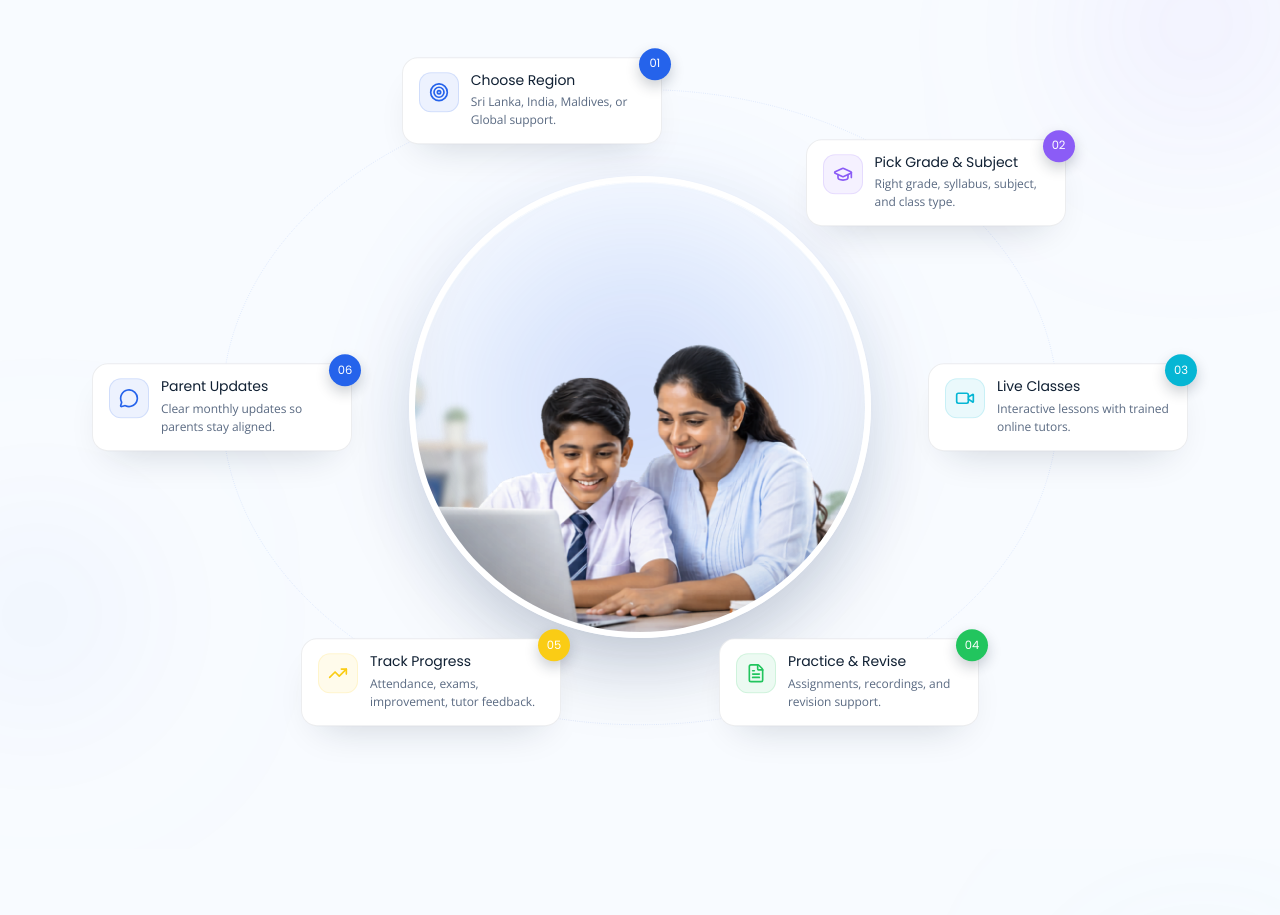
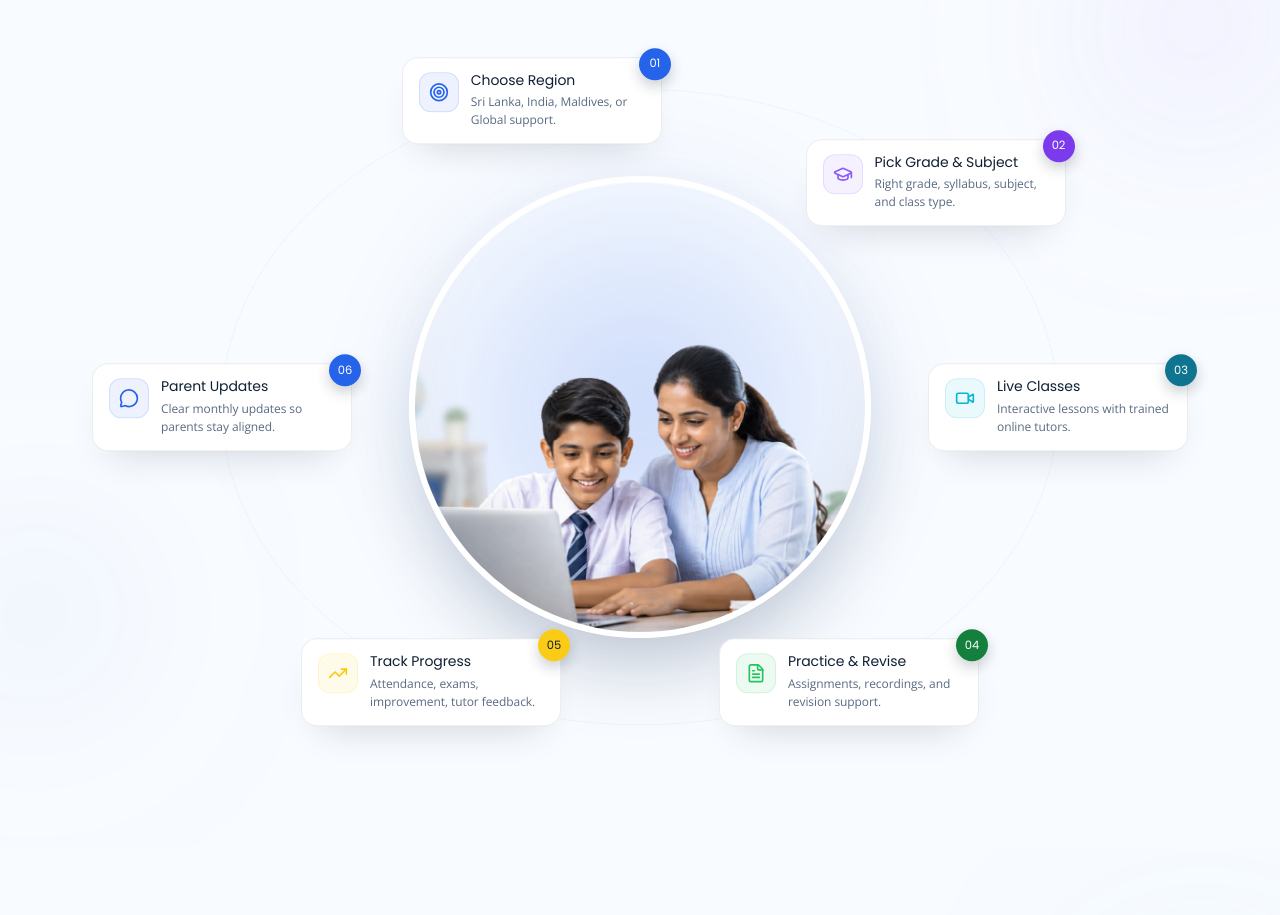
Before and after one commit to edustutor/edusmainwebsite, a Next.js app: page / in a window 1280 px wide. Shown: the part 4020-4935 px from the top of the page. Built offline with nearby package versions, Linux system fonts and the light colour scheme.

Commit message:
feat: add badgeColors helper for improved WCAG AA compliance on feature badges

```diff
--- a/components/home/LearningExperience.tsx
+++ b/components/home/LearningExperience.tsx
@@ -35,6 +35,33 @@ const FEATURES = [
   { n: "05", icon: "progress",      title: "Track Progress",        body: "Attendance, exams, improvement, tutor feedback.",       tint: "#FACC15" },
   { n: "06", icon: "message",       title: "Parent Updates",        body: "Clear monthly updates so parents stay aligned.",        tint: "#2563EB" },
 ];
+
+/**
+ * The numbered badge circles overlay each feature card. Lighthouse
+ * flagged the original `white text on tint` combination as failing
+ * WCAG AA (4.5:1) for the lighter tints (yellow, green, cyan, mid-
+ * purple). This helper returns a darkened variant + text colour pair
+ * that lifts the contrast ratio above 4.5:1 for every tint we use.
+ *
+ * Yellow keeps its bright background paired with dark navy text so the
+ * brand "warm pop" stays. The rest get a darker shade of their
+ * brand colour with white text - the visual difference is minimal.
+ */
+function badgeColors(tint: string): { background: string; color: string } {
+  switch (tint) {
+    case "#FACC15": // brand yellow - dark text wins
+      return { background: "#FACC15", color: "#102033" };
+    case "#22C55E": // brand green - darken to green-700
+      return { background: "#15803D", color: "#FFFFFF" };
+    case "#06B6D4": // brand cyan - darken to cyan-700
+      return { background: "#0E7490", color: "#FFFFFF" };
+    case "#8B5CF6": // brand purple - darken to violet-600
+      return { background: "#7C3AED", color: "#FFFFFF" };
+    case "#2563EB": // brand blue - already AA-compliant with white
+    default:
+      return { background: tint, color: "#FFFFFF" };
+  }
+}
 
 /**
  * Six positions around a 720px-diameter ring, starting at top (-90°)
@@ -210,10 +237,10 @@ function OrbitPill({
       style={{ left: pos.left, top: pos.top }}
     >
       <article className="relative bg-white border border-[rgba(16,32,51,0.08)] rounded-2xl px-4 py-3.5 shadow-[0_18px_40px_-20px_rgba(16,32,51,0.20)] flex items-start gap-3">
-        {/* Number badge */}
+        {/* Number badge - WCAG-AA contrast pair (see badgeColors helper) */}
         <span
-          className="absolute -top-2.5 -right-2.5 w-8 h-8 rounded-full text-[11.5px] font-display font-700 text-white inline-flex items-center justify-center shadow-[0_6px_14px_rgba(16,32,51,0.22)]"
-          style={{ background: feature.tint }}
+          className="absolute -top-2.5 -right-2.5 w-8 h-8 rounded-full text-[11.5px] font-display font-700 inline-flex items-center justify-center shadow-[0_6px_14px_rgba(16,32,51,0.22)]"
+          style={badgeColors(feature.tint)}
         >
           {feature.n}
         </span>
@@ -250,8 +277,8 @@ function FeatureCard({ feature }: { feature: (typeof FEATURES)[number] }) {
   return (
     <article className="relative bg-white border border-[rgba(16,32,51,0.08)] rounded-2xl p-5 shadow-[0_18px_40px_-20px_rgba(16,32,51,0.18)]">
       <span
-        className="absolute -top-2.5 -right-2.5 w-8 h-8 rounded-full text-[11.5px] font-display font-700 text-white inline-flex items-center justify-center shadow-[0_6px_14px_rgba(16,32,51,0.22)]"
-        style={{ background: feature.tint }}
+        className="absolute -top-2.5 -right-2.5 w-8 h-8 rounded-full text-[11.5px] font-display font-700 inline-flex items-center justify-center shadow-[0_6px_14px_rgba(16,32,51,0.22)]"
+        style={badgeColors(feature.tint)}
       >
         {feature.n}
       </span>
```
